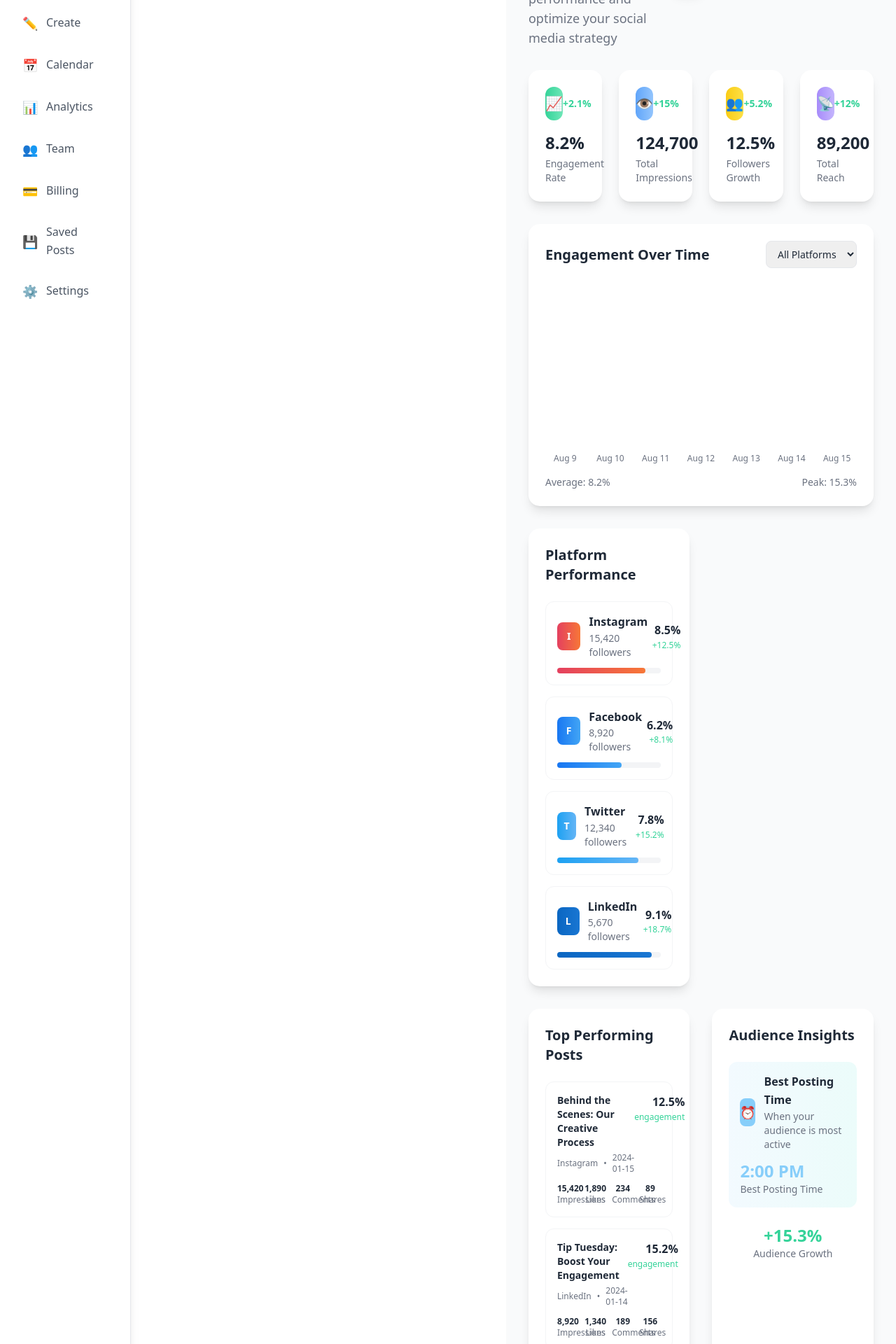
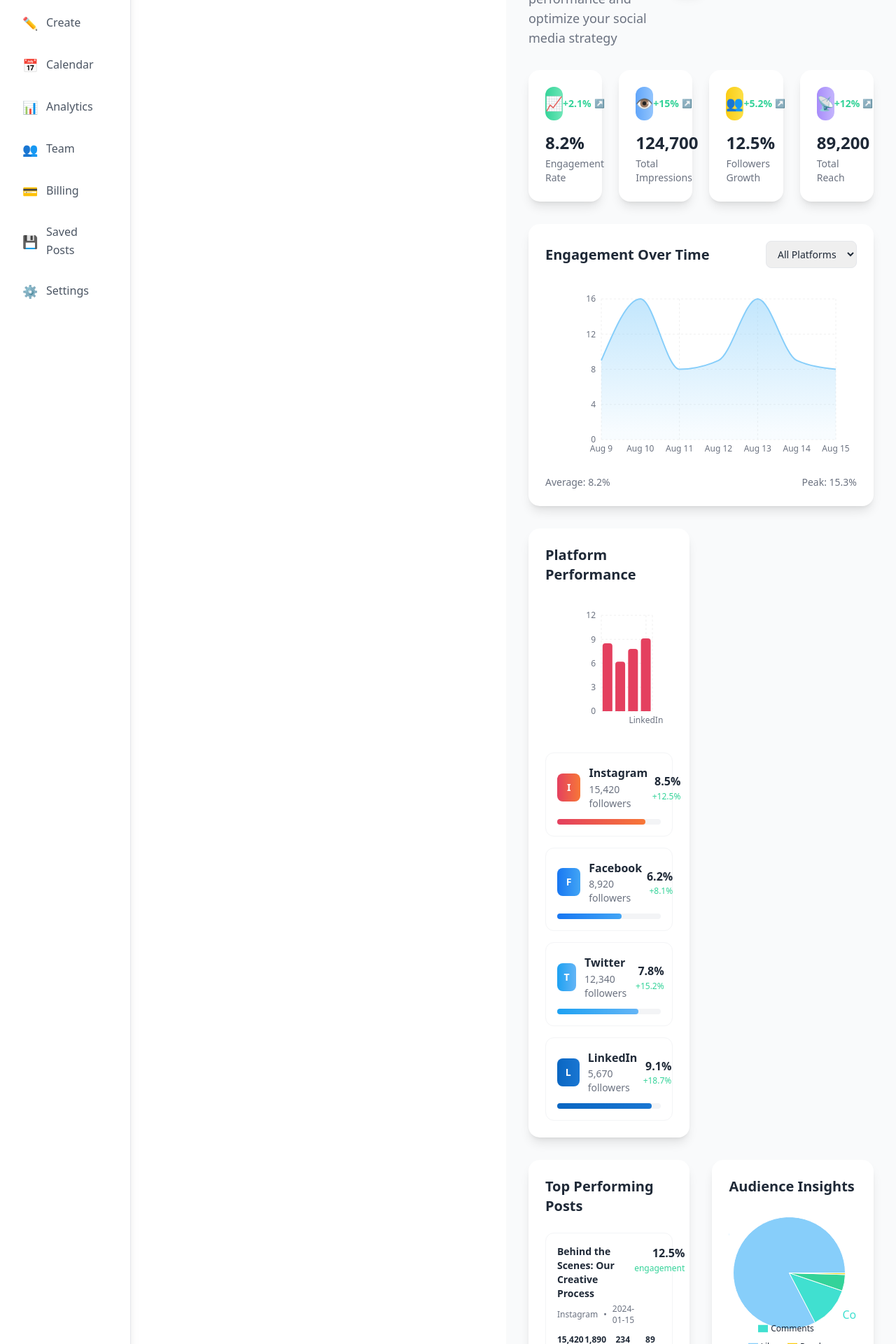
Before and after one commit to zetsu101/PostPal, a Next.js app: page /dashboard in a window 1280 px wide. Shown: the part 160-2080 px from the top of the page at 70% size. Built offline with nearby package versions, Linux system fonts and the light colour scheme; sample sign-in values are in the browser's storage.

Commit message:
feat(dashboard): add interactive charts with Recharts — replace static bars with area/bar/pie charts, enhance metrics with hover effects, and add smooth animations

```diff
--- a/src/app/dashboard/page.tsx
+++ b/src/app/dashboard/page.tsx
@@ -8,6 +8,7 @@ import Container from "@/components/Container";
 import PageHeader from "@/components/PageHeader";
 import Button from "@/components/ui/Button";
 import ProtectedRoute from "@/components/ProtectedRoute";
+import { EngagementChart, PlatformChart, AudienceChart } from "@/components/ui/Chart";
 
 interface AnalyticsData {
   engagementRate: number;
@@ -45,10 +46,11 @@ interface PostPerformance {
 }
 
 interface ChartPoint {
-  date: string;
+  name: string;
   engagement: number;
   followers: number;
   impressions: number;
+  value: number;
 }
 
 export default function DashboardPage() {
@@ -87,10 +89,11 @@ export default function DashboardPage() {
       const date = new Date(today);
       date.setDate(date.getDate() - i);
       data.push({
-        date: date.toLocaleDateString('en-US', { month: 'short', day: 'numeric' }),
+        name: date.toLocaleDateString('en-US', { month: 'short', day: 'numeric' }),
         engagement: Math.floor(Math.random() * 12) + 8,
         followers: Math.floor(Math.random() * 100) + 50,
         impressions: Math.floor(Math.random() * 5000) + 2000,
+        value: Math.floor(Math.random() * 12) + 8, // For chart display
       });
     }
     return data;
@@ -318,6 +321,7 @@ export default function DashboardPage() {
               change: "+2.1%",
               icon: "📈",
               color: "from-[#34D399] to-[#6EE7B7]",
+              trend: "up",
             },
             {
               label: "Total Impressions",
@@ -325,6 +329,7 @@ export default function DashboardPage() {
               change: "+15%",
               icon: "👁️",
               color: "from-[#60A5FA] to-[#93C5FD]",
+              trend: "up",
             },
             {
               label: "Followers Growth",
@@ -332,6 +337,7 @@ export default function DashboardPage() {
               change: "+5.2%",
               icon: "👥",
               color: "from-[#FACC15] to-[#FDE047]",
+              trend: "up",
             },
             {
               label: "Total Reach",
@@ -339,6 +345,7 @@ export default function DashboardPage() {
               change: "+12%",
               icon: "📡",
               color: "from-[#A78BFA] to-[#C4B5FD]",
+              trend: "up",
             },
           ].map((metric, index) => (
             <motion.div
@@ -346,16 +353,25 @@ export default function DashboardPage() {
               initial={{ opacity: 0, y: 20 }}
               animate={{ opacity: 1, y: 0 }}
               transition={{ delay: 0.1 + index * 0.1 }}
-              className="bg-white rounded-2xl p-6 shadow-lg hover:shadow-xl transition-all duration-300"
+              whileHover={{ scale: 1.02 }}
+              whileTap={{ scale: 0.98 }}
+              className="bg-white rounded-2xl p-6 shadow-lg hover:shadow-xl transition-all duration-300 cursor-pointer group"
             >
               <div className="flex items-center justify-between mb-4">
-                <div className={`w-12 h-12 bg-gradient-to-r ${metric.color} rounded-xl flex items-center justify-center`}>
+                <div className={`w-12 h-12 bg-gradient-to-r ${metric.color} rounded-xl flex items-center justify-center group-hover:scale-110 transition-transform duration-200`}>
                   <span className="text-xl">{metric.icon}</span>
                 </div>
-                <span className="text-sm text-[#34D399] font-semibold">{metric.change}</span>
+                <div className="flex items-center gap-1">
+                  <span className={`text-sm font-semibold ${metric.trend === 'up' ? 'text-[#34D399]' : 'text-[#EF4444]'}`}>
+                    {metric.change}
+                  </span>
+                  <span className={`text-xs ${metric.trend === 'up' ? 'text-[#34D399]' : 'text-[#EF4444]'}`}>
+                    {metric.trend === 'up' ? '↗' : '↘'}
+                  </span>
+                </div>
               </div>
-              <div className="text-2xl font-bold text-[#1F2937] mb-1">{metric.value}</div>
-              <div className="text-sm text-[#6B7280]">{metric.label}</div>
+              <div className="text-2xl font-bold text-[#1F2937] mb-1 group-hover:text-[#87CEFA] transition-colors duration-200">{metric.value}</div>
+              <div className="text-sm text-[#6B7280] group-hover:text-[#1F2937] transition-colors duration-200">{metric.label}</div>
             </motion.div>
           ))}
         </motion.div>
@@ -385,19 +401,12 @@ export default function DashboardPage() {
               </select>
             </div>
 
-            {/* Chart Visualization */}
-            <div className="h-64 flex items-end justify-between gap-2">
-              {chartData.map((data, index) => (
-                <div key={index} className="flex-1 flex flex-col items-center">
-                  <div className="w-full bg-gray-100 rounded-t-lg relative h-full">
-                    <div
-                      className="bg-gradient-to-t from-[#87CEFA] to-[#40E0D0] rounded-t-lg transition-all duration-300"
-                      style={{ height: `${Math.max((data.engagement / 15) * 100, 15)}%` }}
-                    ></div>
-                  </div>
-                  <div className="text-xs text-[#6B7280] mt-2 text-center">{data.date}</div>
-                </div>
-              ))}
+            {/* Interactive Chart Visualization */}
+            <div className="h-64">
+              <EngagementChart
+                data={chartData.map(data => ({ name: data.name, value: data.engagement }))}
+                height={256}
+              />
             </div>
 
             <div className="mt-4 flex items-center justify-between text-sm text-[#6B7280]">
@@ -406,7 +415,7 @@ export default function DashboardPage() {
             </div>
           </motion.div>
 
-          {/* Platform Performance (moves below on xl to center charts) */}
+          {/* Platform Performance Chart */}
           <motion.div
             initial={{ opacity: 0, x: 20 }}
             animate={{ opacity: 1, x: 0 }}
@@ -414,6 +423,19 @@ export default function DashboardPage() {
             className="bg-white rounded-2xl shadow-lg p-6"
           >
             <h3 className="text-xl font-bold text-[#1F2937] mb-6">Platform Performance</h3>
+
+            {/* Interactive Bar Chart */}
+            <div className="h-48 mb-6">
+              <PlatformChart
+                data={platforms.map(platform => ({
+                  name: platform.platform,
+                  value: platform.engagement
+                }))}
+                height={192}
+              />
+            </div>
+
+            {/* Platform Stats */}
             <div className="space-y-4">
               {platforms.map((platform, index) => (
                 <motion.div
@@ -510,6 +532,20 @@ export default function DashboardPage() {
             className="bg-white rounded-2xl shadow-lg p-6"
           >
             <h3 className="text-xl font-bold text-[#1F2937] mb-6">Audience Insights</h3>
+
+            {/* Interactive Pie Chart */}
+            <div className="h-48 mb-6">
+              <AudienceChart
+                data={[
+                  { name: 'Likes', value: analyticsData?.totalLikes || 0 },
+                  { name: 'Comments', value: analyticsData?.totalComments || 0 },
+                  { name: 'Shares', value: analyticsData?.totalShares || 0 },
+                  { name: 'Reach', value: Math.floor((analyticsData?.totalReach || 0) / 1000) }
+                ]}
+                height={192}
+              />
+            </div>
+
             <div className="space-y-6">
               {/* Best Posting Time */}
               <div className="p-4 rounded-xl bg-gradient-to-r from-[#87CEFA]/10 to-[#40E0D0]/10">
@@ -575,50 +611,54 @@ export default function DashboardPage() {
         >
           <h3 className="text-xl font-bold text-[#1F2937] mb-6">AI-Powered Recommendations</h3>
           <div className="grid grid-cols-1 md:grid-cols-3 gap-6">
-            <div className="p-4 rounded-xl border border-gray-100">
-              <div className="flex items-center gap-3 mb-3">
-                <div className="w-10 h-10 bg-gradient-to-r from-[#87CEFA] to-[#40E0D0] rounded-lg flex items-center justify-center">
-                  <span className="text-white text-lg">🎯</span>
+            {[
+              {
+                icon: "🎯",
+                title: "Post More Videos",
+                description: "Video content gets 2.5x more engagement than static posts. Try creating more reels and stories.",
+                action: "Create Video Content →",
+                color: "from-[#87CEFA] to-[#40E0D0]",
+                textColor: "text-[#87CEFA]"
+              },
+              {
+                icon: "⏰",
+                title: "Optimize Timing",
+                description: "Your audience is most active at 2:00 PM. Schedule more posts during this time for better reach.",
+                action: "Schedule Posts →",
+                color: "from-[#34D399] to-[#6EE7B7]",
+                textColor: "text-[#34D399]"
+              },
+              {
+                icon: "🏷️",
+                title: "Use Trending Hashtags",
+                description: "Add trending hashtags to increase discoverability. Your posts with hashtags get 12% more reach.",
+                action: "Find Hashtags →",
+                color: "from-[#FACC15] to-[#FDE047]",
+                textColor: "text-[#FACC15]"
+              }
+            ].map((rec, index) => (
+              <motion.div
+                key={rec.title}
+                initial={{ opacity: 0, y: 20 }}
+                animate={{ opacity: 1, y: 0 }}
+                transition={{ delay: 0.7 + index * 0.1 }}
+                whileHover={{ scale: 1.02, y: -4 }}
+                className="p-4 rounded-xl border border-gray-100 hover:border-[#87CEFA]/30 hover:shadow-lg transition-all duration-300 cursor-pointer group"
+              >
+                <div className="flex items-center gap-3 mb-3">
+                  <div className={`w-10 h-10 bg-gradient-to-r ${rec.color} rounded-lg flex items-center justify-center group-hover:scale-110 transition-transform duration-200`}>
+                    <span className="text-white text-lg">{rec.icon}</span>
+                  </div>
+                  <div className="font-semibold text-[#1F2937] group-hover:text-[#87CEFA] transition-colors duration-200">{rec.title}</div>
                 </div>
-                <div className="font-semibold text-[#1F2937]">Post More Videos</div>
-              </div>
-              <p className="text-sm text-[#6B7280] mb-3">
-                Video content gets 2.5x more engagement than static posts. Try creating more reels and stories.
-              </p>
-              <button className="text-[#87CEFA] text-sm font-medium hover:underline">
-                Create Video Content →
-              </button>
-            </div>
-
-            <div className="p-4 rounded-xl border border-gray-100">
-              <div className="flex items-center gap-3 mb-3">
-                <div className="w-10 h-10 bg-gradient-to-r from-[#34D399] to-[#6EE7B7] rounded-lg flex items-center justify-center">
-                  <span className="text-white text-lg">⏰</span>
-                </div>
-                <div className="font-semibold text-[#1F2937]">Optimize Timing</div>
-              </div>
-              <p className="text-sm text-[#6B7280] mb-3">
-                Your audience is most active at 2:00 PM. Schedule more posts during this time for better reach.
-              </p>
-              <button className="text-[#34D399] text-sm font-medium hover:underline">
-                Schedule Posts →
-              </button>
-            </div>
-
-            <div className="p-4 rounded-xl border border-gray-100">
-              <div className="flex items-center gap-3 mb-3">
-                <div className="w-10 h-10 bg-gradient-to-r from-[#FACC15] to-[#FDE047] rounded-lg flex items-center justify-center">
-                  <span className="text-white text-lg">🏷️</span>
-                </div>
-                <div className="font-semibold text-[#1F2937]">Use Trending Hashtags</div>
-              </div>
-              <p className="text-sm text-[#6B7280] mb-3">
-                Add trending hashtags to increase discoverability. Your posts with hashtags get 12% more reach.
-              </p>
-              <button className="text-[#FACC15] text-sm font-medium hover:underline">
-                Find Hashtags →
-              </button>
-            </div>
+                <p className="text-sm text-[#6B7280] mb-3 group-hover:text-[#1F2937] transition-colors duration-200">
+                  {rec.description}
+                </p>
+                <button className={`${rec.textColor} text-sm font-medium hover:underline group-hover:scale-105 transition-transform duration-200`}>
+                  {rec.action}
+                </button>
+              </motion.div>
+            ))}
           </div>
         </motion.div>
       </Container>
--- /dev/null
+++ b/src/components/ui/Chart.tsx
@@ -0,0 +1,268 @@
+import React from 'react';
+import {
+  LineChart,
+  Line,
+  AreaChart,
+  Area,
+  BarChart,
+  Bar,
+  XAxis,
+  YAxis,
+  CartesianGrid,
+  Tooltip,
+  ResponsiveContainer,
+  PieChart,
+  Pie,
+  Cell,
+  Legend
+} from 'recharts';
+
+interface ChartData {
+  name: string;
+  value: number;
+  [key: string]: string | number;
+}
+
+interface ChartProps {
+  data: ChartData[];
+  type: 'line' | 'area' | 'bar' | 'pie';
+  height?: number;
+  className?: string;
+  colors?: string[];
+  showGrid?: boolean;
+  showTooltip?: boolean;
+  showLegend?: boolean;
+}
+
+const defaultColors = ['#87CEFA', '#40E0D0', '#34D399', '#FACC15', '#F59E0B', '#EF4444'];
+
+export default function Chart({
+  data,
+  type,
+  height = 300,
+  className = '',
+  colors = defaultColors,
+  showGrid = true,
+  showTooltip = true,
+  showLegend = false
+}: ChartProps) {
+  const renderChart = (): React.ReactElement => {
+    const commonProps = {
+      data,
+      height,
+      margin: { top: 20, right: 30, left: 20, bottom: 5 }
+    };
+
+    switch (type) {
+      case 'line':
+        return (
+          <LineChart {...commonProps}>
+            {showGrid && <CartesianGrid strokeDasharray="3 3" stroke="#f0f0f0" />}
+            <XAxis
+              dataKey="name"
+              stroke="#6B7280"
+              fontSize={12}
+              tickLine={false}
+              axisLine={false}
+            />
+            <YAxis
+              stroke="#6B7280"
+              fontSize={12}
+              tickLine={false}
+              axisLine={false}
+              tickFormatter={(value) => `${value}%`}
+            />
+            {showTooltip && (
+              <Tooltip
+                contentStyle={{
+                  backgroundColor: 'white',
+                  border: '1px solid #e5e7eb',
+                  borderRadius: '8px',
+                  boxShadow: '0 4px 6px -1px rgba(0, 0, 0, 0.1)'
+                }}
+                labelStyle={{ color: '#1F2937', fontWeight: '600' }}
+              />
+            )}
+            <Line
+              type="monotone"
+              dataKey="value"
+              stroke={colors[0]}
+              strokeWidth={3}
+              dot={{ fill: colors[0], strokeWidth: 2, r: 4 }}
+              activeDot={{ r: 6, stroke: colors[0], strokeWidth: 2 }}
+            />
+          </LineChart>
+        );
+
+      case 'area':
+        return (
+          <AreaChart {...commonProps}>
+            {showGrid && <CartesianGrid strokeDasharray="3 3" stroke="#f0f0f0" />}
+            <XAxis
+              dataKey="name"
+              stroke="#6B7280"
+              fontSize={12}
+              tickLine={false}
+              axisLine={false}
+            />
+            <YAxis
+              stroke="#6B7280"
+              fontSize={12}
+              tickLine={false}
+              axisLine={false}
+            />
+            {showTooltip && (
+              <Tooltip
+                contentStyle={{
+                  backgroundColor: 'white',
+                  border: '1px solid #e5e7eb',
+                  borderRadius: '8px',
+                  boxShadow: '0 4px 6px -1px rgba(0, 0, 0, 0.1)'
+                }}
+              />
+            )}
+            <Area
+              type="monotone"
+              dataKey="value"
+              stroke={colors[0]}
+              fill={`url(#${colors[0].replace('#', '')})`}
+              strokeWidth={2}
+            />
+            <defs>
+              <linearGradient id={colors[0].replace('#', '')} x1="0" y1="0" x2="0" y2="1">
+                <stop offset="5%" stopColor={colors[0]} stopOpacity={0.8}/>
+                <stop offset="95%" stopColor={colors[0]} stopOpacity={0.1}/>
+              </linearGradient>
+            </defs>
+          </AreaChart>
+        );
+
+      case 'bar':
+        return (
+          <BarChart {...commonProps}>
+            {showGrid && <CartesianGrid strokeDasharray="3 3" stroke="#f0f0f0" />}
+            <XAxis
+              dataKey="name"
+              stroke="#6B7280"
+              fontSize={12}
+              tickLine={false}
+              axisLine={false}
+            />
+            <YAxis
+              stroke="#6B7280"
+              fontSize={12}
+              tickLine={false}
+              axisLine={false}
+            />
+            {showTooltip && (
+              <Tooltip
+                contentStyle={{
+                  backgroundColor: 'white',
+                  border: '1px solid #e5e7eb',
+                  borderRadius: '8px',
+                  boxShadow: '0 4px 6px -1px rgba(0, 0, 0, 0.1)'
+                }}
+              />
+            )}
+            <Bar
+              dataKey="value"
+              fill={colors[0]}
+              radius={[4, 4, 0, 0]}
+            />
+          </BarChart>
+        );
+
+      case 'pie':
+        return (
+          <PieChart {...commonProps}>
+            {showTooltip && (
+              <Tooltip
+                contentStyle={{
+                  backgroundColor: 'white',
+                  border: '1px solid #e5e7eb',
+                  borderRadius: '8px',
+                  boxShadow: '0 4px 6px -1px rgba(0, 0, 0, 0.1)'
+                }}
+              />
+            )}
+            {showLegend && (
+              <Legend
+                verticalAlign="bottom"
+                height={36}
+                formatter={(value) => (
+                  <span style={{ color: '#1F2937', fontSize: '12px' }}>
+                    {value}
+                  </span>
+                )}
+              />
+            )}
+            <Pie
+              data={data}
+              cx="50%"
+              cy="50%"
+              outerRadius={80}
+              fill="#8884d8"
+              dataKey="value"
+              label={({ name, percent }) => `${name} ${((percent || 0) * 100).toFixed(0)}%`}
+              labelLine={false}
+            >
+              {data.map((entry, index) => (
+                <Cell key={`cell-${index}`} fill={colors[index % colors.length]} />
+              ))}
+            </Pie>
+          </PieChart>
+        );
+
+      default:
+        return <div>Unsupported chart type</div>;
+    }
+  };
+
+  return (
+    <div className={`w-full ${className}`}>
+      <ResponsiveContainer width="100%" height={height}>
+        {renderChart()}
+      </ResponsiveContainer>
+    </div>
+  );
+}
+
+// Specialized chart components for common use cases
+export function EngagementChart({ data, height = 300 }: { data: ChartData[], height?: number }) {
+  return (
+    <Chart
+      data={data}
+      type="area"
+      height={height}
+      colors={['#87CEFA', '#40E0D0']}
+      showGrid={true}
+      showTooltip={true}
+    />
+  );
+}
+
+export function PlatformChart({ data, height = 300 }: { data: ChartData[], height?: number }) {
+  return (
+    <Chart
+      data={data}
+      type="bar"
+      height={height}
+      colors={['#E4405F', '#1877F2', '#1DA1F2', '#0A66C2']}
+      showGrid={true}
+      showTooltip={true}
+    />
+  );
+}
+
+export function AudienceChart({ data, height = 300 }: { data: ChartData[], height?: number }) {
+  return (
+    <Chart
+      data={data}
+      type="pie"
+      height={height}
+      colors={['#87CEFA', '#40E0D0', '#34D399', '#FACC15']}
+      showTooltip={true}
+      showLegend={true}
+    />
+  );
+}
```
